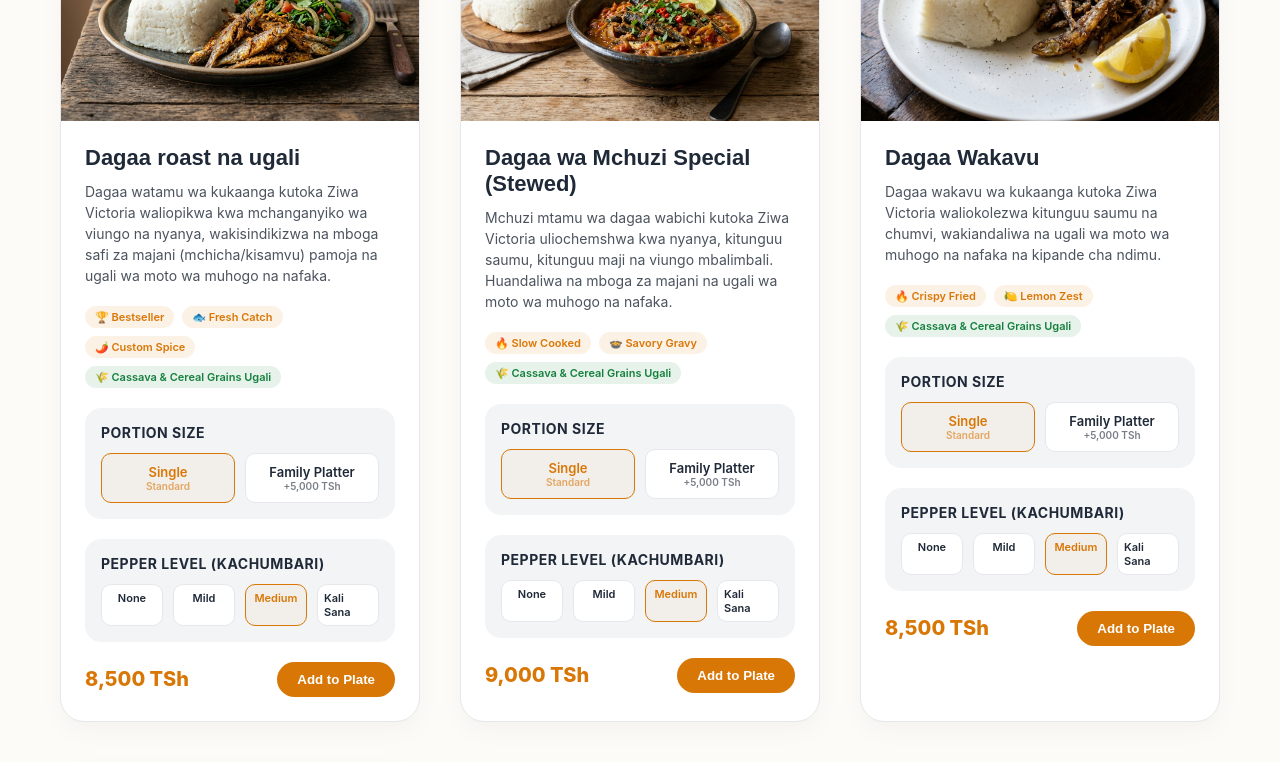
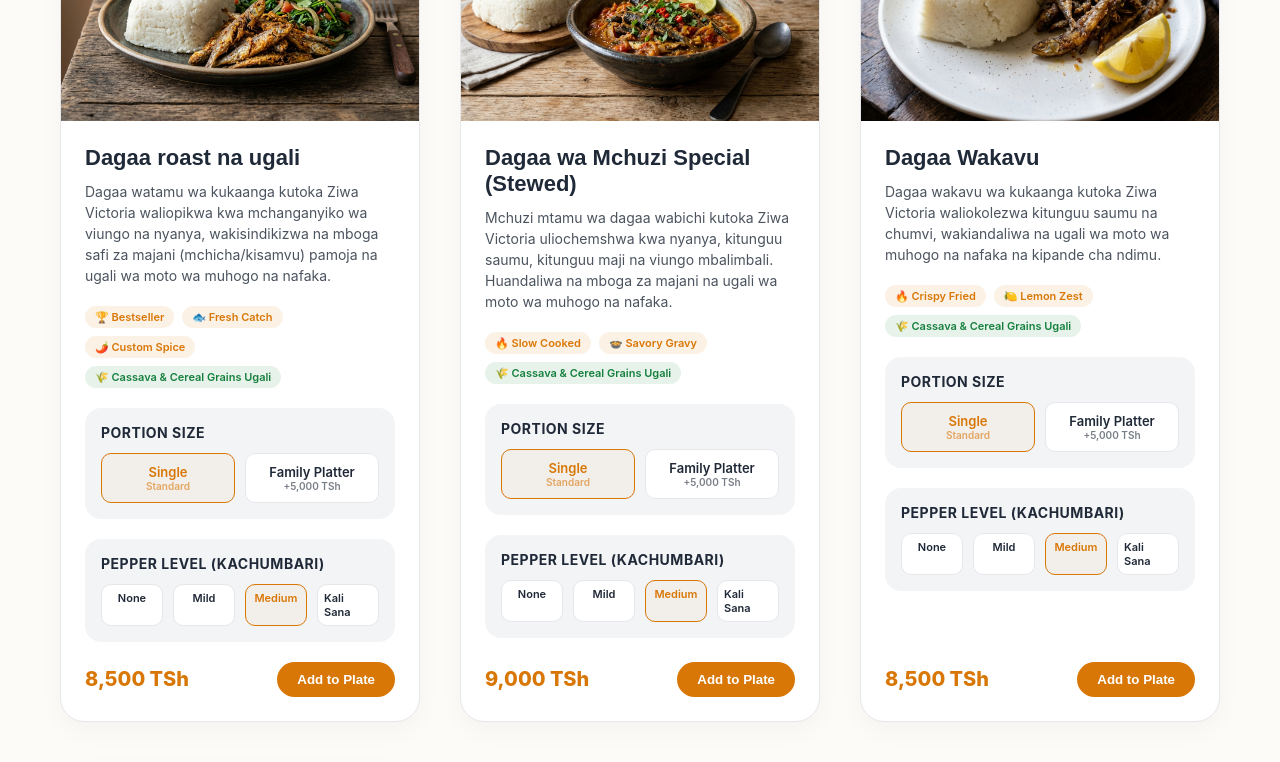
Before and after one commit to rolandlazaro16/ugalipoint, a Next.js app: page / in a window 1280 px wide. Shown: the part 1060-1822 px from the top of the page. Built offline with nearby package versions, Linux system fonts and the light colour scheme.

Commit message:
style: align menu card costs and order buttons on the same horizontal level

```diff
--- a/src/app/globals.css
+++ b/src/app/globals.css
@@ -305,6 +305,9 @@ a {
   box-shadow: 0 10px 25px rgba(0,0,0,0.03);
   border: 1px solid var(--color-border);
   transition: transform 0.3s ease, box-shadow 0.3s ease;
+  display: flex;
+  flex-direction: column;
+  height: 100%;
 }
 
 @media (prefers-color-scheme: dark) {
@@ -326,6 +329,9 @@ a {
 
 .menu-card-content {
   padding: 24px;
+  display: flex;
+  flex-direction: column;
+  flex: 1;
 }
 
 .menu-card-title {
@@ -368,6 +374,7 @@ a {
   display: flex;
   justify-content: space-between;
   align-items: center;
+  margin-top: auto;
 }
 
 .price {
```
